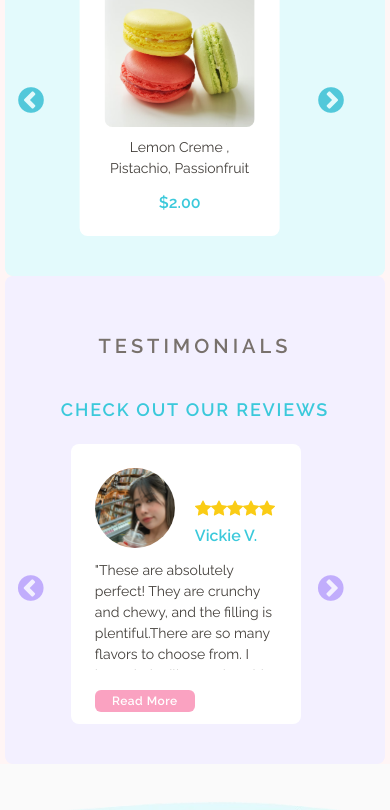
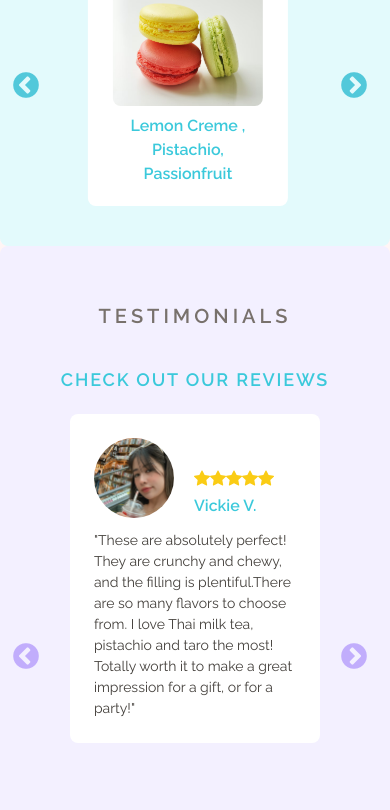
Before and after one commit to AmyInTech/Simply-Sweet-by-Amy, a React (Vite) app: page / in a window 390 px wide. Shown: the part 2220-3030 px from the top of the page. Built offline with nearby package versions, Linux system fonts and the light colour scheme; grey boxes are pictures that could not be loaded.

Commit message:
featured product cards pricing and testimonials mobile view

```diff
--- a/src/ui/Home Components/FeaturedProductsCard.jsx
+++ b/src/ui/Home Components/FeaturedProductsCard.jsx
@@ -3,7 +3,7 @@ import { formatCurrency } from "../../utils/helpers";
 
 function FeaturedProductsCard({ product }) {
   return (
-    <div className="ml-auto mr-auto flex h-[280px] w-[200px] cursor-pointer flex-col items-center justify-around gap-2 rounded-lg bg-white p-5 transition-all">
+    <div className="ml-auto mr-auto flex h-[250px] w-[200px] cursor-pointer flex-col items-center justify-around gap-2 rounded-lg bg-white p-5 transition-all">
       <img
         // src="/img/products-cards/products-card-stock-photo-1.avif"
         src={`/img/products-cards/${product.img}`}
@@ -12,13 +12,16 @@ function FeaturedProductsCard({ product }) {
       />
       <div className="flex flex-col items-center justify-between gap-3 text-center text-[14px]">
         <div>
-          <p>{product.title}</p>
+          <p className="text-[16px] font-semibold text-[#3bc9db]">
+            {product.title}
+          </p>
         </div>
-        <div>
+        {/* Pricing (Removed) */}
+        {/* <div>
           <p className="text-base font-semibold text-[#3bc9db]">
             {formatCurrency(product.price)}
           </p>
-        </div>
+        </div> */}
       </div>
     </div>
   );
--- a/src/ui/Home Components/HomeFeaturedProductsSection.jsx
+++ b/src/ui/Home Components/HomeFeaturedProductsSection.jsx
@@ -8,62 +8,50 @@ let featuredProducts = [
   {
     img: "products-card-stock-photo-1.avif",
     title: "Strawberries & Creme",
-    price: 1,
   },
   {
     img: "products-card-stock-photo-2.avif",
     title: "Lemon Creme , Pistachio, Passionfruit",
-    price: 2,
   },
   {
     img: "products-card-stock-photo-3.avif",
     title: "Milk Tea, Thai Tea, Lychee, Pandan",
-    price: 3,
   },
   {
     img: "products-card-stock-photo-4.avif",
     title: "Raspberry Creme",
-    price: 4,
   },
   {
     img: "products-card-stock-photo-5.avif",
     title: "Ube",
-    price: 5,
   },
   {
     img: "products-card-stock-photo-6.avif",
     title: "Matcha",
-    price: 6,
   },
   {
     img: "products-card-stock-photo-7.avif",
     title: "Vietnamese Coffee",
-    price: 7,
   },
   {
     img: "products-card-stock-photo-8.avif",
     title: "Salted Caramel",
-    price: 8,
   },
   {
     img: "products-card-stock-photo-9.avif",
     title: "Chocolate Fudge",
-    price: 9,
   },
   {
     img: "products-card-stock-photo-10.avif",
     title: "Fruity Pebbles",
-    price: 10,
   },
   {
     img: "products-card-stock-photo-11.avif",
     title: "Cookies & Creme",
-    price: 11,
   },
   {
     img: "products-card-stock-photo-12.avif",
     title: "Mocha",
-    price: 12,
   },
 ];
 
@@ -145,7 +133,7 @@ function HomeFeaturedProductsSection() {
       id="home-featured-products-section"
       className="flex items-center justify-center bg-[#fff5f5] font-[Raleway] sm:pt-16 md:pt-32"
     >
-      <div className="flex flex-col justify-evenly gap-5 rounded-lg bg-[#e3fafc] px-20 py-10 mobile:w-[380px] mobile:px-14 slider600:w-[500px] sm:w-[550px] md:w-[700px] slider900:w-[800px] slider1020:w-[900px] slider1060:w-[980px] xl:w-[1200px]">
+      <div className="flex flex-col justify-evenly gap-5 rounded-lg bg-[#e3fafc] px-20 py-10 mobile:w-[100%] mobile:px-14 slider600:w-[500px] sm:w-[550px] md:w-[700px] slider900:w-[800px] slider1020:w-[900px] slider1060:w-[980px] xl:w-[1200px]">
         <div className="relative flex justify-center">
           <h1 className="relative px-8 py-4 text-center text-xl font-semibold uppercase tracking-[0.2em] text-stone-500 after:border-solid md:before:absolute md:before:left-[-120px] md:before:top-[50%] md:before:z-10 md:before:w-[120px] md:before:translate-y-[-50%] md:before:border-[2px] md:before:border-solid md:before:border-[#3bc9db] md:after:absolute md:after:right-[-120px] md:after:top-[50%] md:after:z-10 md:after:w-[120px] md:after:translate-y-[-50%] md:after:border-[2px] md:after:border-[#3bc9db]">
             Featured Products
@@ -153,7 +141,7 @@ function HomeFeaturedProductsSection() {
         </div>
 
         {/* Slider */}
-        <div className="cyan-chevron slider1:w-[750px] text-center xs:w-[250px] mobile:w-[250px] lgmobile:w-[250px] slider600:w-[400px] sm:w-[450px] md:w-[590px] slider900:w-[700px] slider1020:w-[750px] slider1060:w-[870px] xl:w-[1090px]">
+        <div className="cyan-chevron slider1:w-[750px] lgmobile:w-[250px] text-center xs:w-[250px] mobile:w-auto slider600:w-[400px] sm:w-[450px] md:w-[590px] slider900:w-[700px] slider1020:w-[750px] slider1060:w-[870px] xl:w-[1090px]">
           <Slider {...settings} className="flex items-center justify-center">
             {featuredProducts.map((product) => (
               <FeaturedProductsCard product={product} key={product.title} />
--- a/src/ui/Home Components/HomeTestimonialsSection.jsx
+++ b/src/ui/Home Components/HomeTestimonialsSection.jsx
@@ -195,9 +195,9 @@ function HomeTestimonialsSection() {
   return (
     <div
       id="home-testimonials-section"
-      className="flex items-center justify-center bg-[#fff5f5] font-[Raleway] sm:pt-16 md:pt-32"
+      className="flex items-center justify-center bg-[#fff5f5] font-[Raleway] sm:p-16 md:pt-32"
     >
-      <div className="flex flex-col justify-evenly gap-5 rounded-lg bg-[#f3f0ff] px-20 py-10 mobile:px-14 slider600:w-[500px] sm:w-[550px] md:w-[700px] slider900:w-[800px] slider1020:w-[900px] slider1060:w-[980px] xl:w-[1200px]">
+      <div className="flex flex-col justify-evenly gap-5 rounded-lg bg-[#f3f0ff] px-20 py-10 mobile:w-[100%] mobile:px-14 slider600:w-[500px] sm:w-[550px] md:w-[700px] slider900:w-[800px] slider1020:w-[900px] slider1060:w-[980px] xl:w-[1200px]">
         <div className="relative flex justify-center">
           <h1 className="relative px-8 py-4 text-center text-xl font-semibold uppercase tracking-[0.2em] text-stone-500 after:border-solid md:before:absolute md:before:left-[-120px] md:before:top-[50%] md:before:z-10 md:before:w-[120px] md:before:translate-y-[-50%] md:before:border-[2px] md:before:border-solid md:before:border-[#d0bfff] md:after:absolute md:after:right-[-120px] md:after:top-[50%] md:after:z-10 md:after:w-[120px] md:after:translate-y-[-50%] md:after:border-[2px] md:after:border-[#d0bfff]">
             Testimonials
@@ -210,7 +210,7 @@ function HomeTestimonialsSection() {
         </div>
 
         {/* Slider */}
-        <div className="violet-chevron slider1:w-[750px] nlg:w-[900px] xs:w-[250px] mobile:w-[250px] slider600:w-[400px] sm:w-[440px] md:w-[590px] slider900:w-[700px] slider1020:w-[750px] slider1060:w-[870px] xl:w-[1090px]">
+        <div className="violet-chevron slider1:w-[750px] nlg:w-[900px] xs:w-[250px] mobile:w-auto slider600:w-[400px] sm:w-[440px] md:w-[590px] slider900:w-[700px] slider1020:w-[750px] slider1060:w-[870px] xl:w-[1090px]">
           <Slider {...settings}>
             {featuredReviews.map((review, index) => (
               <TestimonialCard
--- a/src/ui/Home Components/TestimonialCard.jsx
+++ b/src/ui/Home Components/TestimonialCard.jsx
@@ -13,7 +13,7 @@ function TestimonialCard({ review }) {
     : review.comment.slice(0, 200) + (review.comment.length > 201 ? "..." : "");
 
   return (
-    <div className="ml-auto mr-auto flex h-[280px] cursor-pointer flex-col gap-3 rounded-lg bg-white p-8 transition-all xs:w-[230px] xs:p-6 slider600:w-[390px] sm:w-[300px] md:w-[230px] slider900:w-[280px] slider1020:w-[300px] slider1060:w-[240px] xl:w-[310px]">
+    <div className="ml-auto mr-auto flex h-auto cursor-pointer flex-col gap-3 rounded-lg bg-white p-8 transition-all xs:w-[230px] xs:p-6 mobile:w-[90%] slider600:w-[390px] sm:w-[300px] md:h-[280px] md:w-[230px] slider900:w-[280px] slider1020:w-[300px] slider1060:w-[240px] xl:w-[310px]">
       <div className="flex items-end gap-5">
         <img
           ///img/testimonials-users/testimonial-user-card-stock-photo-1.jpeg
@@ -34,16 +34,16 @@ function TestimonialCard({ review }) {
           {/* <p className="${isExpanded ? : overflow-hidden} h-[100px]  overflow-y-scroll "> */}
           <p
             className={`${
-              isExpanded ? "overflow-y-scroll" : "overflow-hidden"
-            } h-[110px]`}
+              isExpanded ? "md:overflow-y-scroll" : "md:overflow-hidden"
+            } md:h-[110px]`}
           >
-            "{commentToShow}"
+            "{review.comment}"
           </p>
         </div>
       </div>
       {review.comment.length > 200 && (
         <button
-          className="mt-[8px] max-w-[100px] flex items-center justify-center gap-4 rounded-md bg-[#faa2c1] px-[6px] py-[2px] text-[12px] font-semibold text-white tracking-[0.5px] hover:bg-[#f783ac] focus-visible:outline focus-visible:outline-2 focus-visible:outline-offset-2 focus-visible:outline-[#f783ac] hover:scale-105 transition-transform duration-3000 "
+          className="duration-3000 mt-[8px] hidden max-w-[100px] items-center justify-center gap-4 rounded-md bg-[#faa2c1] px-[6px] py-[2px] text-[12px] font-semibold tracking-[0.5px] text-white transition-transform hover:scale-105 hover:bg-[#f783ac] focus-visible:outline focus-visible:outline-2 focus-visible:outline-offset-2 focus-visible:outline-[#f783ac] md:flex"
           onClick={toggleExpand}
         >
           {isExpanded ? "Read Less" : "Read More"}
--- a/tailwind.config.js
+++ b/tailwind.config.js
@@ -24,8 +24,8 @@ export default {
       mobile: "375px",
       ...defaultTheme.screens,
       xs: "50px",
-      lgmobile: "450px",
       slider600: "600px",
+      slider768: "768px",
       slider900: "900px",
       slider1020: "1020px",
       slider1060: "1060px",
```
